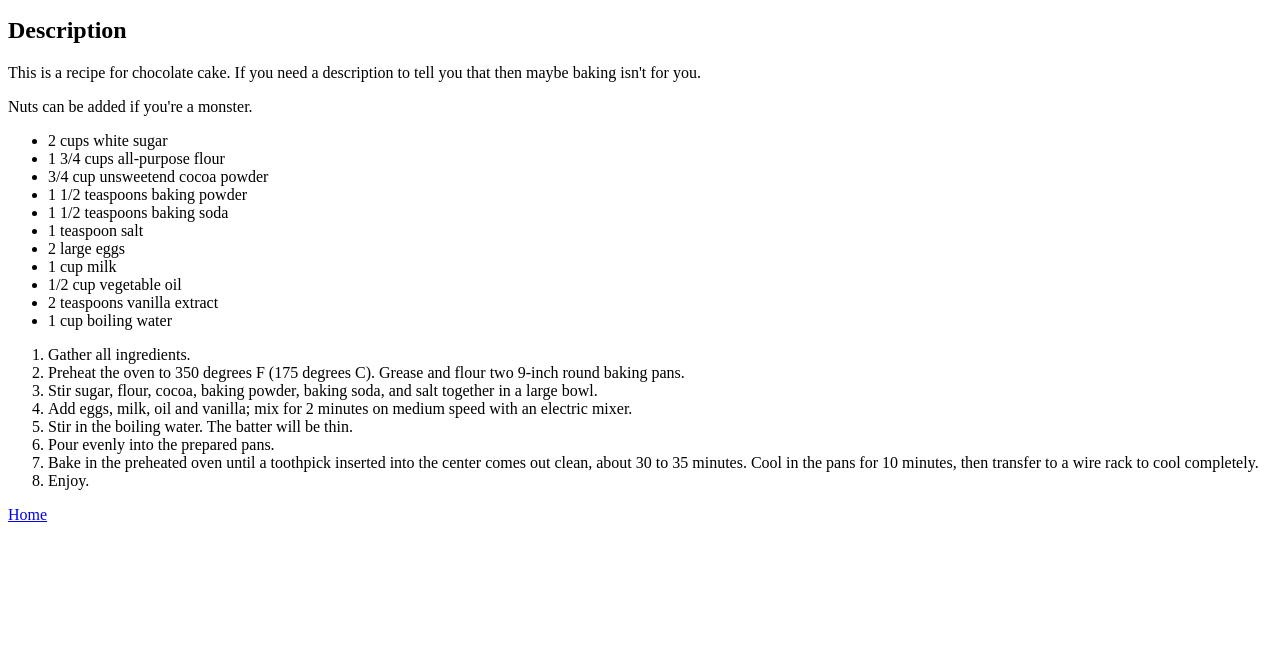
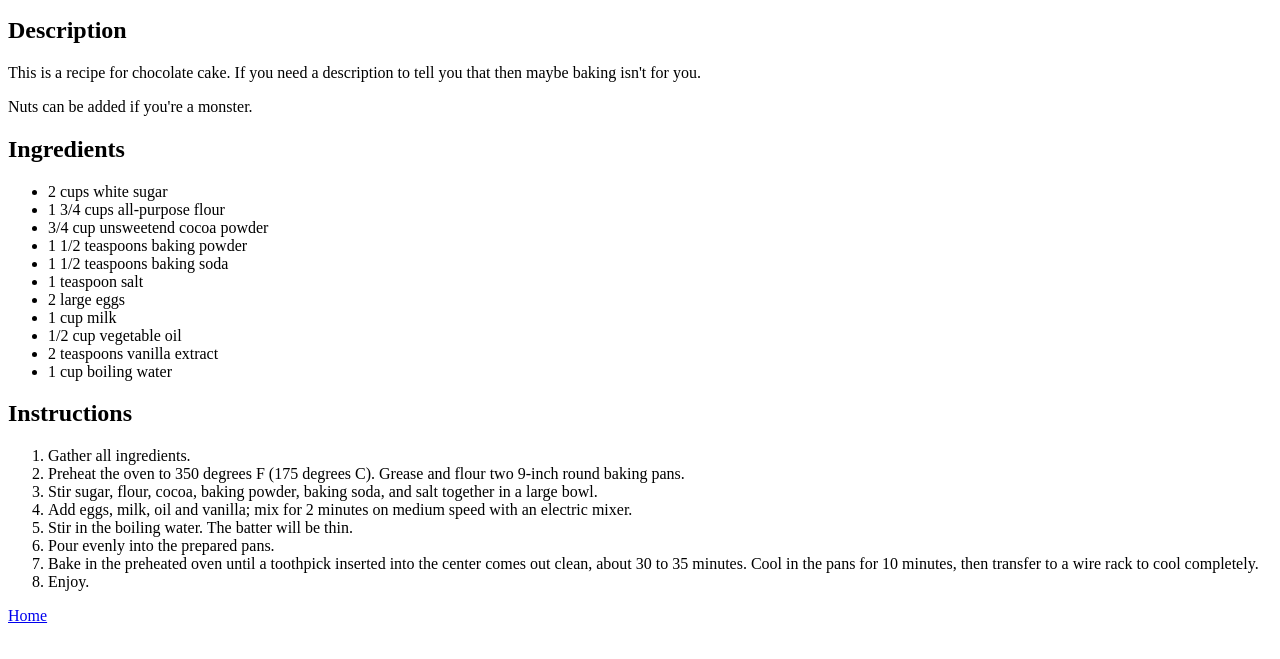
Before and after one commit to chasejhayes/odin-recipes, a plain HTML site: page recipes/chocolate_cake.html in a window 1280 px wide. Shown: the part 101-760 px from the top of the page. Drawn offline with Linux system fonts and the light colour scheme.

Commit message:
Add 'Ingredients' and 'Instructions' headings to chocolate cake

```diff
--- a/recipes/chocolate_cake.html
+++ b/recipes/chocolate_cake.html
@@ -13,6 +13,7 @@
     <p>This is a recipe for chocolate cake. If you need a description to tell you that then maybe baking isn't for you.</p>
     <p>Nuts can be added if you're a monster.</p>
 
+    <h2>Ingredients</h2>
     <ul>
         <li>2 cups white sugar</li>
         <li>1 3/4 cups all-purpose flour</li>
@@ -26,7 +27,7 @@
         <li>2 teaspoons vanilla extract</li>
         <li>1 cup boiling water</li>
     </ul>
-
+    <h2>Instructions</h2>
     <ol>
         <li>Gather all ingredients.</li>
         <li>Preheat the oven to 350 degrees F (175 degrees C). Grease and flour two 9-inch round baking pans.</li>
```
